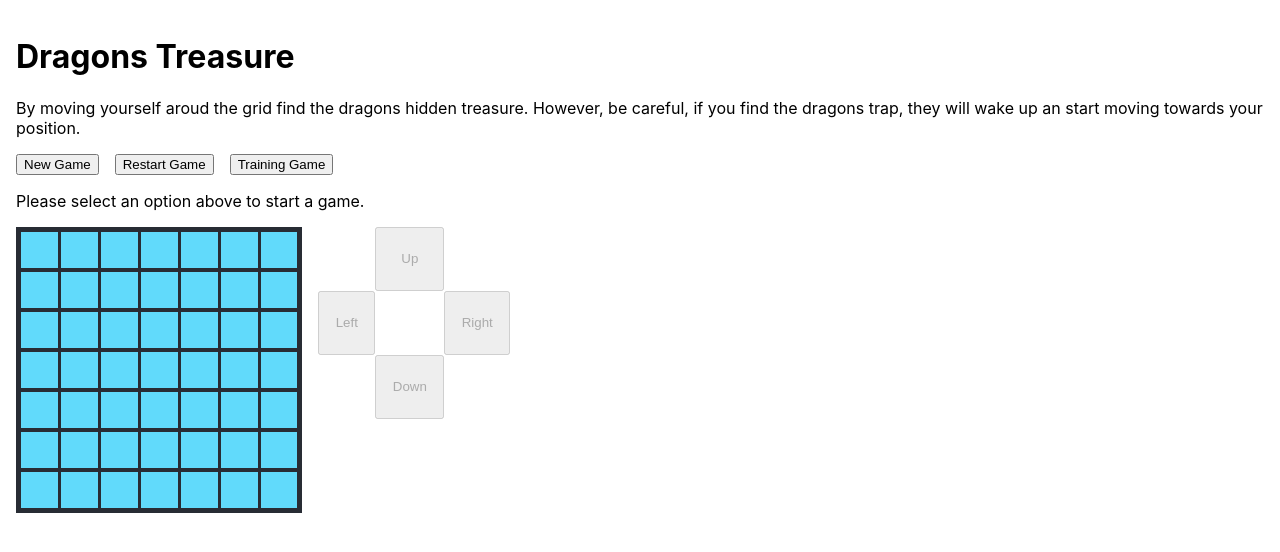
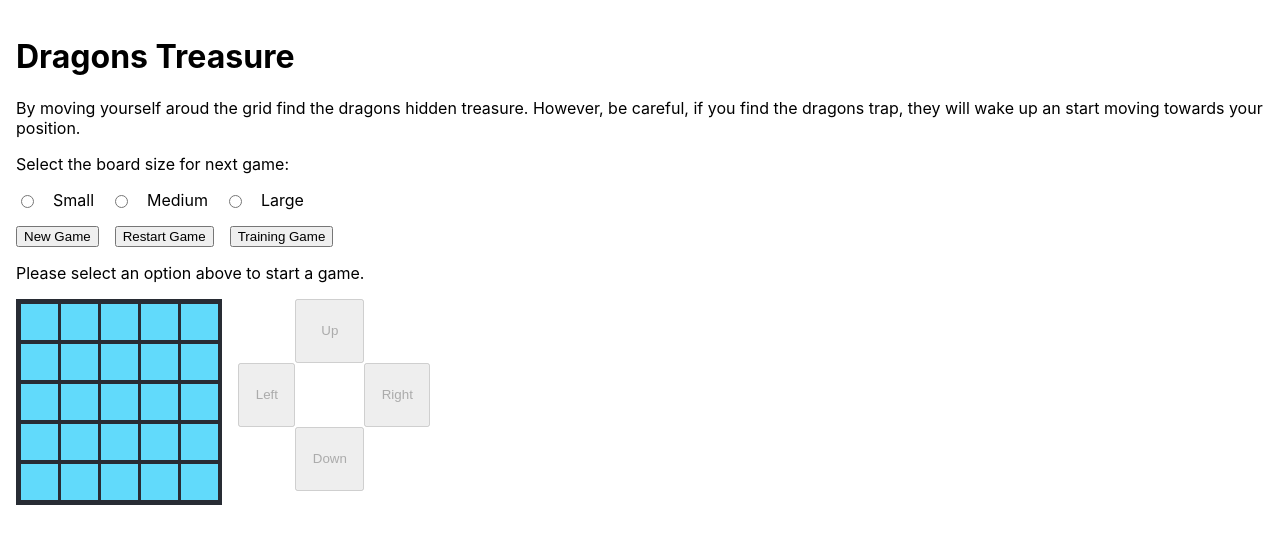
Before and after one commit to timothyf1/dragon-treasure, a React (Create React App) app: page / in a window 1280 px wide. Shown: the top 552 px of the page. Built offline with nearby package versions, Linux system fonts and the light colour scheme.

Commit message:
Implement change of board size options

```diff
--- a/src/App.js
+++ b/src/App.js
@@ -6,6 +6,10 @@ import './App.css';
 import { useState } from 'react';
 
 function Game() {
+  const smallBoardSize = [5, 5];
+  const mediumBoardSize = [7, 7];
+  const largeBoardSize = [9, 9];
+
   const [playerPosition, setPlayerPosition] = useState(null);
   const [trapPosition, setTrapPosition] = useState(null);
   const [dragonPosition, setDragonPosition] = useState(null);
@@ -16,8 +20,8 @@ function Game() {
   const [dragonAwake, setDragonAwake] = useState(null);
   const [gameStatus, setGameStatus] = useState("Please select an option above to start a game.");
   const [gameMoveStatus, setGameMoveStatus] = useState("");
-
-  const boradSize = [7, 7];
+  const [gameNextBoardSize, setGameNextBoardSize] = useState(smallBoardSize);
+  const [gamecurrentBoardSize, setGameCurrentBoardSize] = useState(smallBoardSize);
 
   /**
    * Check if the player has lost the game if eaten by the dragon.
@@ -73,7 +77,7 @@ function Game() {
    * @param {*} move
    */
   function handleMove(move) {
-    if (checkValidMove(boradSize, playerPosition, move)) {
+    if (checkValidMove(gamecurrentBoardSize, playerPosition, move)) {
       setGameMoveStatus("");
 
       // Find the players new location
@@ -127,7 +131,7 @@ function Game() {
     let positions = [];
     switch(option) {
       case "new-game": {
-        positions = newGameFindPositions(boradSize);
+        positions = newGameFindPositions(gameNextBoardSize);
         break;
       }
       case "restart-game": {
@@ -144,6 +148,7 @@ function Game() {
     setDragonAwake(false);
     setGameStatus("The dragon is currently asleep, find its trasure without falling into its traps.");
     setGameMoveStatus("");
+    setGameCurrentBoardSize(gameNextBoardSize);
     setPlayerPosition(positions[0]);
     setTrapPosition(positions[1]);
     setDragonPosition(positions[2]);
@@ -151,17 +156,38 @@ function Game() {
     setStartPositions(positions);
   }
 
+  /**
+   * Handle the change in board size for the next game
+   * @param {*} option
+   */
+  function handleBoardSize(option) {
+    switch(option) {
+      case "small": {
+        setGameNextBoardSize(smallBoardSize);
+        break;
+      }
+      case "medium": {
+        setGameNextBoardSize(mediumBoardSize);
+        break;
+      }
+      case "large": {
+        setGameNextBoardSize(largeBoardSize);
+        break;
+      }
+    }
+  }
+
   let board;
   // If the dragon is awake then he is shown on the board
   if (dragonAwake) {
-    board = createBoardCells(boradSize, playerPosition, null, dragonPosition, null);
+    board = createBoardCells(gamecurrentBoardSize, playerPosition, null, dragonPosition, null);
   } else {
-    board = createBoardCells(boradSize, playerPosition, null, null, null);
+    board = createBoardCells(gamecurrentBoardSize, playerPosition, null, null, null);
   }
 
   return (
     <div>
-      <GameControls handleGameOptions={handleGameOptions} />
+      <GameControls handleGameOptions={handleGameOptions} handleBoardSize={handleBoardSize} />
       <p className='game-status'>{gameStatus}</p>
       <p className='game-move-status'>{gameMoveStatus}</p>
       <div className='game'>
--- a/src/GameControl.css
+++ b/src/GameControl.css
@@ -1,4 +1,4 @@
-.game-control {
+.game-options {
   margin-bottom: 1rem;
   display: flex;
   flex-direction: column;
@@ -6,7 +6,7 @@
 }
 
 @media (min-width: 500px) {
-  .game-control {
+  .game-options {
     flex-direction: row;
   }
 }
--- a/src/GameControl.js
+++ b/src/GameControl.js
@@ -2,16 +2,24 @@ import './GameControl.css'
 
 /**
  * The user game control buttons to start a new game
- * @param handleGameOptions
- * @param gameInProgress
+ * @param handleGameOptions function to handle changes in game options
+ * @param handleBoardSize function to handle changes in board size
  * @returns JSX element for the game controls.
  */
-export default function GameControls({ handleGameOptions }) {
+export default function GameControls({ handleGameOptions, handleBoardSize }) {
   return (
     <div className="game-control">
-      <button className="game-new-game" onClick={() => handleGameOptions("new-game")}>New Game</button>
-      <button className="game-restart-game" onClick={() => handleGameOptions("restart-game")}>Restart Game</button>
-      <button className="game-training-game" onClick={() => handleGameOptions("training-game")}>Training Game</button>
+      <p>Select the board size for next game:</p>
+      <div className="game-options">
+        <input type="radio" value="Small" name="size" onChange={() => handleBoardSize("small")} />Small
+        <input type="radio" value="Medium" name="size" onChange={() => handleBoardSize("medium")} />Medium
+        <input type="radio" value="Large" name="size" onChange={() => handleBoardSize("large")} />Large
+      </div>
+      <div className="game-options">
+        <button className="game-new-game" onClick={() => handleGameOptions("new-game")}>New Game</button>
+        <button className="game-restart-game" onClick={() => handleGameOptions("restart-game")}>Restart Game</button>
+        <button className="game-training-game" onClick={() => handleGameOptions("training-game")}>Training Game</button>
+      </div>
     </div>
   );
 }
```
